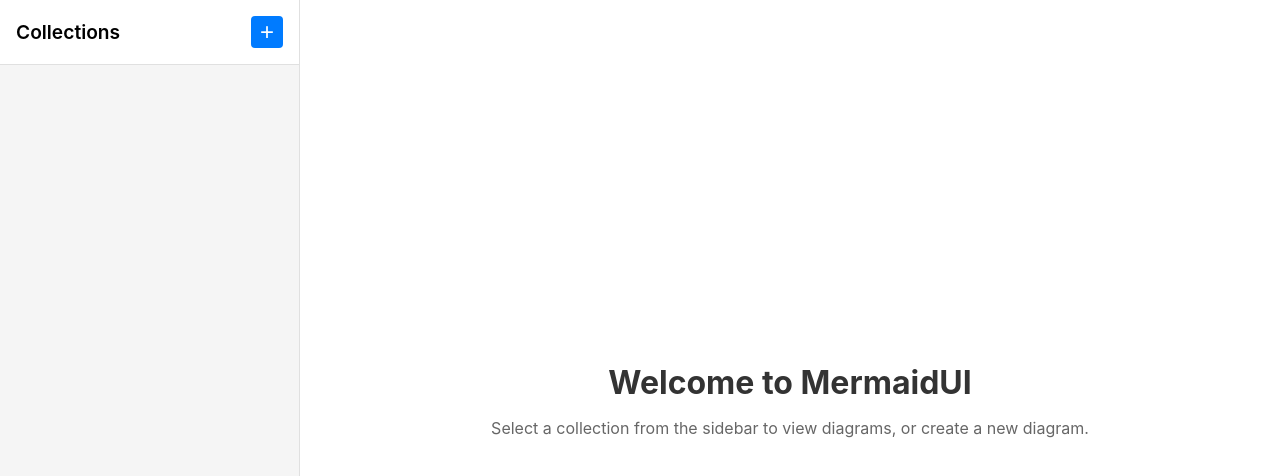
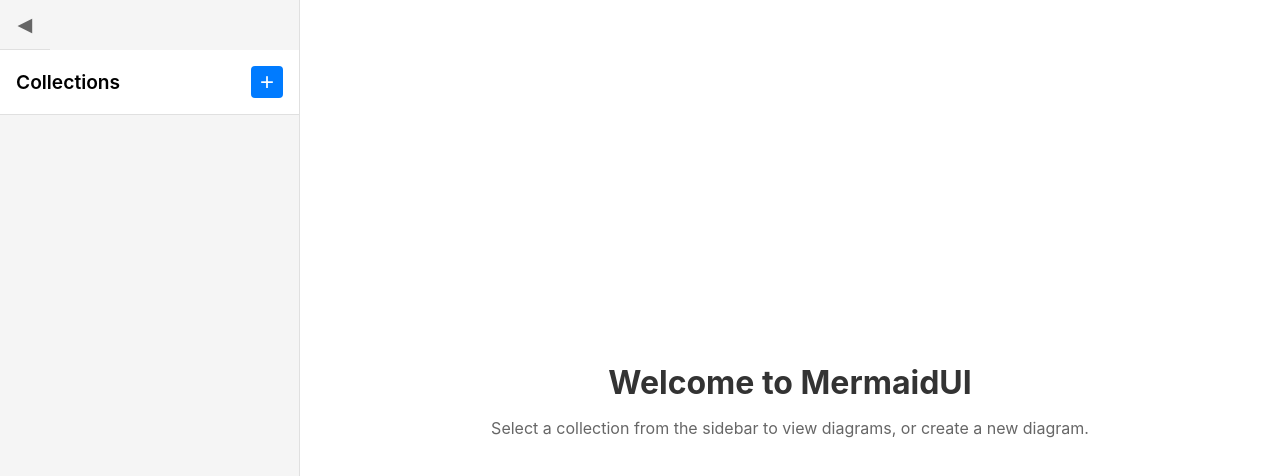
Before and after one commit to buchenberg/MermaidUI, a React (Vite) app: page / in a window 1280 px wide. Shown: the top 476 px of the page. Built offline with nearby package versions, Linux system fonts and the light colour scheme.

Commit message:
sidebar hide

```diff
--- a/src/App.css
+++ b/src/App.css
@@ -10,6 +10,35 @@
     display: flex;
     flex-direction: column;
     background: #f5f5f5;
+    transition: width 0.3s ease;
+}
+
+.sidebar.collapsed {
+    width: 50px;
+}
+
+.sidebar-toggle {
+    width: 50px;
+    height: 50px;
+    border: none;
+    background: #f5f5f5;
+    border-bottom: 1px solid #e0e0e0;
+    cursor: pointer;
+    font-size: 1.2rem;
+    color: #666;
+    display: flex;
+    align-items: center;
+    justify-content: center;
+    flex-shrink: 0;
+    transition: background 0.2s ease;
+}
+
+.sidebar-toggle:hover {
+    background: #eeeeee;
+}
+
+.sidebar-toggle:active {
+    background: #e0e0e0;
 }
 
 .main-content {
--- a/src/App.tsx
+++ b/src/App.tsx
@@ -1,17 +1,19 @@
-import { useState, useEffect } from 'react';
-import CollectionsBrowser from './components/CollectionsBrowser';
-import DiagramEditor from './components/DiagramEditor';
-import * as api from './api';
-import type { Collection, Diagram } from './api';
-import './App.css';
+import { useState, useEffect } from "react";
+import CollectionsBrowser from "./components/CollectionsBrowser";
+import DiagramEditor from "./components/DiagramEditor";
+import * as api from "./api";
+import type { Collection, Diagram } from "./api";
+import "./App.css";
 
 // Re-export types for components that import from App.tsx
 export type { Collection, Diagram };
 
 function App() {
-  const [selectedCollection, setSelectedCollection] = useState<Collection | null>(null);
+  const [selectedCollection, setSelectedCollection] =
+    useState<Collection | null>(null);
   const [selectedDiagram, setSelectedDiagram] = useState<Diagram | null>(null);
   const [collections, setCollections] = useState<Collection[]>([]);
+  const [sidebarCollapsed, setSidebarCollapsed] = useState(false);
 
   useEffect(() => {
     fetchCollections();
@@ -25,7 +27,7 @@ function App() {
         setSelectedCollection(data[0]);
       }
     } catch (error) {
-      console.error('Failed to fetch collections:', error);
+      console.error("Failed to fetch collections:", error);
     }
   };
 
@@ -38,24 +40,32 @@ function App() {
     setSelectedDiagram(diagram);
   };
 
-  const handleDiagramCreate = async (collectionId: number, name: string, content: string) => {
+  const handleDiagramCreate = async (
+    collectionId: number,
+    name: string,
+    content: string,
+  ) => {
     try {
       const newDiagram = await api.createDiagram(collectionId, name, content);
       setSelectedDiagram(newDiagram);
       return newDiagram;
     } catch (error) {
-      console.error('Failed to create diagram:', error);
+      console.error("Failed to create diagram:", error);
       throw error;
     }
   };
 
-  const handleDiagramUpdate = async (diagramId: number, name: string, content: string) => {
+  const handleDiagramUpdate = async (
+    diagramId: number,
+    name: string,
+    content: string,
+  ) => {
     try {
       const updatedDiagram = await api.updateDiagram(diagramId, name, content);
       setSelectedDiagram(updatedDiagram);
       return updatedDiagram;
     } catch (error) {
-      console.error('Failed to update diagram:', error);
+      console.error("Failed to update diagram:", error);
       throw error;
     }
   };
@@ -67,7 +77,7 @@ function App() {
       setSelectedCollection(newCollection);
       return newCollection;
     } catch (error) {
-      console.error('Failed to create collection:', error);
+      console.error("Failed to create collection:", error);
       throw error;
     }
   };
@@ -76,18 +86,22 @@ function App() {
     try {
       const success = await api.deleteCollection(collectionId);
       if (success) {
-        const updatedCollections = collections.filter(c => c.id !== collectionId);
+        const updatedCollections = collections.filter(
+          (c) => c.id !== collectionId,
+        );
         setCollections(updatedCollections);
         if (selectedCollection?.id === collectionId) {
-          setSelectedCollection(updatedCollections.length > 0 ? updatedCollections[0] : null);
+          setSelectedCollection(
+            updatedCollections.length > 0 ? updatedCollections[0] : null,
+          );
           setSelectedDiagram(null);
         }
       } else {
-        alert('Failed to delete collection');
+        alert("Failed to delete collection");
       }
     } catch (error) {
-      console.error('Failed to delete collection:', error);
-      alert('Failed to delete collection');
+      console.error("Failed to delete collection:", error);
+      alert("Failed to delete collection");
     }
   };
 
@@ -99,17 +113,25 @@ function App() {
           setSelectedDiagram(null);
         }
       } else {
-        alert('Failed to delete diagram');
+        alert("Failed to delete diagram");
       }
     } catch (error) {
-      console.error('Failed to delete diagram:', error);
-      alert('Failed to delete diagram');
+      console.error("Failed to delete diagram:", error);
+      alert("Failed to delete diagram");
     }
   };
 
   return (
     <div className="app">
-      <div className="sidebar">
+      <div className={`sidebar ${sidebarCollapsed ? "collapsed" : ""}`}>
+        <button
+          className="sidebar-toggle"
+          onClick={() => setSidebarCollapsed(!sidebarCollapsed)}
+          title={sidebarCollapsed ? "Expand sidebar" : "Collapse sidebar"}
+        >
+          {sidebarCollapsed ? "▶" : "◀"}
+        </button>
+        {!sidebarCollapsed && (
           <CollectionsBrowser
             collections={collections}
             selectedCollection={selectedCollection}
@@ -121,6 +143,7 @@ function App() {
             onDiagramCreate={handleDiagramCreate}
             onDiagramDelete={handleDiagramDelete}
           />
+        )}
       </div>
       <div className="main-content">
         {selectedDiagram ? (
@@ -132,7 +155,10 @@ function App() {
         ) : (
           <div className="welcome">
             <h1>Welcome to MermaidUI</h1>
-            <p>Select a collection from the sidebar to view diagrams, or create a new diagram.</p>
+            <p>
+              Select a collection from the sidebar to view diagrams, or create a
+              new diagram.
+            </p>
           </div>
         )}
       </div>
```
Also changed, not shown: 1 other file (tests, documents, lock files or other folders). Lines whose indentation alone changed are shown as unchanged.
